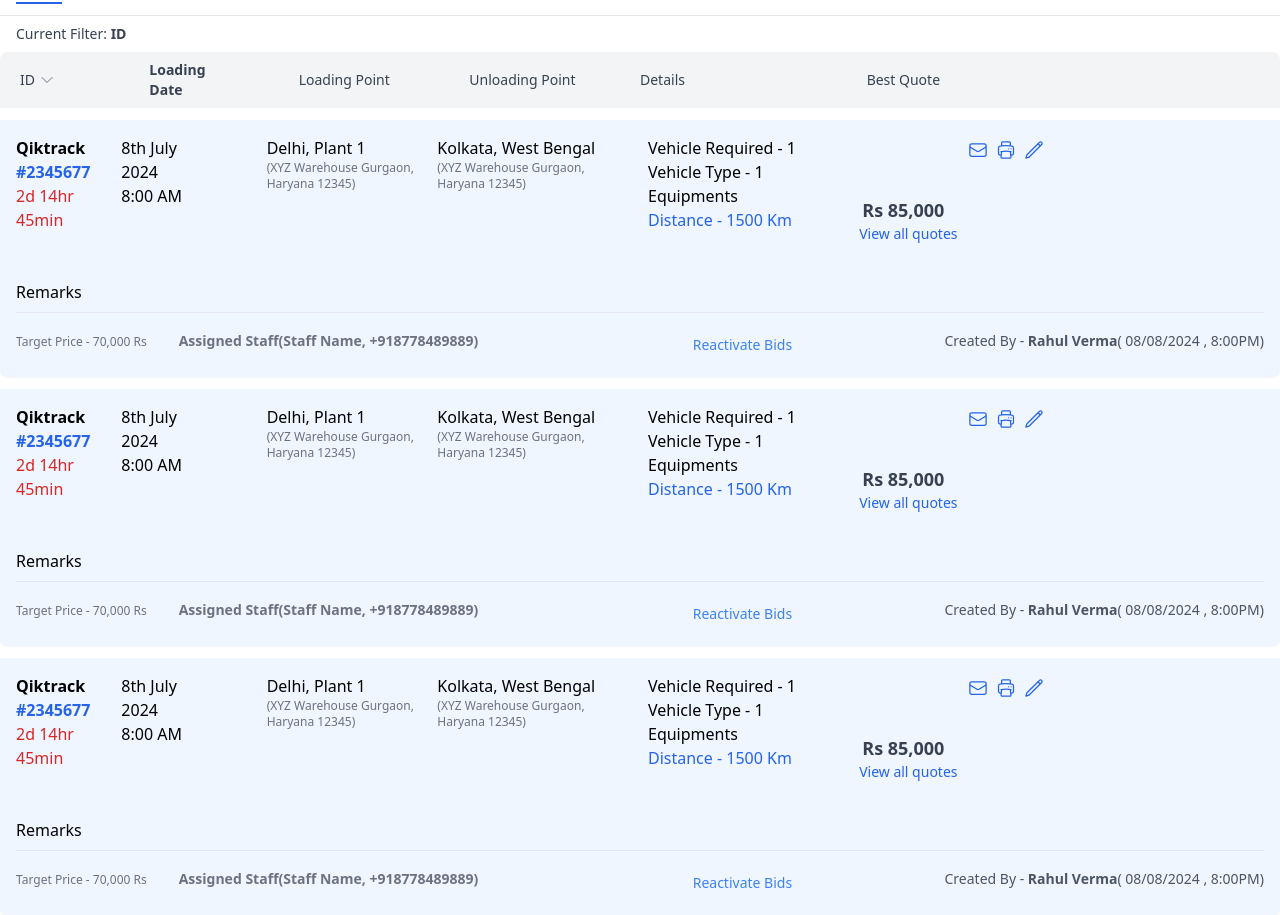
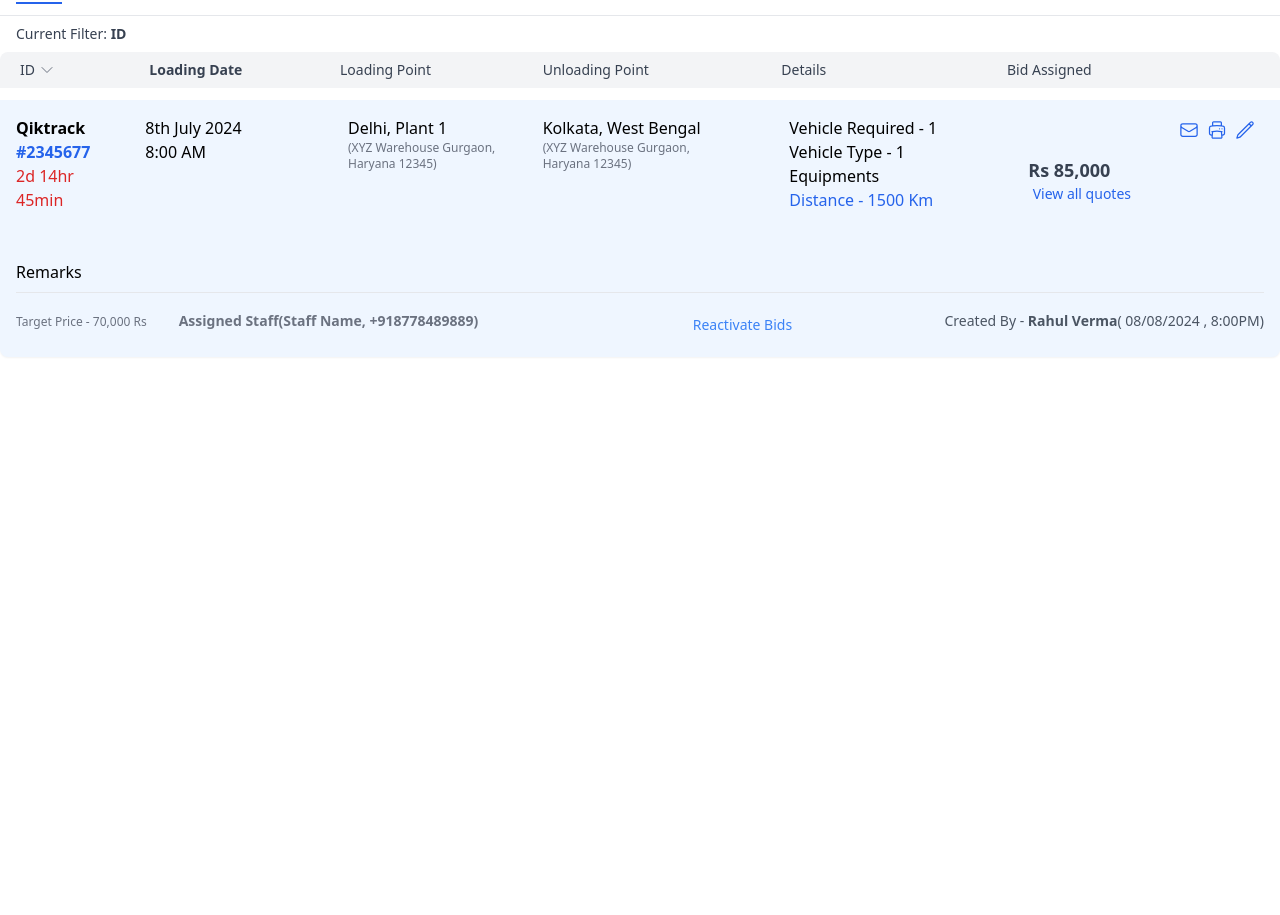
Before and after one commit to Ankit-Coder-latehar/ankit, a React (Create React App) app: page /cancelled in a window 1280 px wide. Shown: the part 209-1124 px from the top of the page. After the commit the page ends 800 px from the top, so only its background shows below. Built offline with nearby package versions, Linux system fonts and the light colour scheme.

Commit message:
my changes

```diff
--- a/src/components/Dashboard/CancelledCard.jsx
+++ b/src/components/Dashboard/CancelledCard.jsx
@@ -139,14 +139,14 @@
             <div className="block text-grey-500 mt-12">Remarks</div>
           </div>
 
-          <div className="col-span-7 md:col-span-1">
-            <span className="block font-medium">8th July 2024</span>
-            <span className="block">8:00 AM</span>
+          <div className="col-span-6 md:col-span-2">
+            <span className="block font-medium ml-6">8th July 2024</span>
+            <span className="block ml-6">8:00 AM</span>
           </div>
 
           <div className="col-span-12 md:col-span-2">
-            <span className="block font-medium ml-10">Delhi, Plant 1</span>
-            <span className="block text-xs text-gray-500 ml-10">(XYZ Warehouse Gurgaon, Haryana 12345)</span>
+            <span className="block font-medium ml-4">Delhi, Plant 1</span>
+            <span className="block text-xs text-gray-500 ml-4">(XYZ Warehouse Gurgaon, Haryana 12345)</span>
           </div>
 
           <div className="col-span-12 md:col-span-2">
@@ -154,17 +154,16 @@
             <span className="block text-xs text-gray-500">(XYZ Warehouse Gurgaon, Haryana 12345)</span>
           </div>
 
-          <div className="col-span-12 md:col-span-2">
+          <div className="col-span-12 md:col-span-2 ml-9">
             <span className="block">Vehicle Required - 1</span>
             <span className="block">Vehicle Type - 1</span>
             <span className="block">Equipments</span>
             <a href="#" className="text-blue-600">Distance - 1500 Km</a>
           </div>
-
-          <div className="col-span-12 md:col-span-1 flex flex-col items-center justify-center relative">
-            <div className="text-lg font-semibold text-gray-700">Rs 85,000</div>
+          <div className="col-span-12 md:col-span-2 flex flex-col items-center justify-center relative ml-9">
+            <div className="text-lg font-semibold text-gray-700 mr-5 mt-[-40px]">Rs 85,000</div>
             <button
-              className="text-blue-600 text-sm mr-[-10px]"
+              className="text-blue-600 text-sm mr-[-5px]"
               onClick={() => setShowModal(true)}
             >
               View all quotes
@@ -198,143 +197,6 @@
       <QuotesModal showModal={showModal} setShowModal={setShowModal} />
       <VendorsModal showVendorsModal={showVendorsModal} setShowVendorsModal={setShowVendorsModal} vendors={vendors} />
 
-      <div className="hidden md:block bg-blue-50 rounded-b-lg p-4 shadow-sm mt-3 relative">
-        <div className="grid grid-cols-12 gap-3 md:gap-4">
-          <div className="col-span-12 md:col-span-1">
-          <span className="block text-black font-semibold">Qiktrack</span>
-            <span className="block text-blue-600 font-semibold">#2345677</span>
-            <span className="block text-red-600">2d 14hr 45min</span>
-            <div className="block text-grey-500 mt-12">Remarks</div>
-          </div>
-
-          <div className="col-span-7 md:col-span-1">
-            <span className="block font-medium">8th July 2024</span>
-            <span className="block">8:00 AM</span>
-          </div>
-
-          <div className="col-span-12 md:col-span-2">
-            <span className="block font-medium ml-10">Delhi, Plant 1</span>
-            <span className="block text-xs text-gray-500 ml-10">(XYZ Warehouse Gurgaon, Haryana 12345)</span>
-          </div>
-
-          <div className="col-span-12 md:col-span-2">
-            <span className="block font-medium">Kolkata, West Bengal</span>
-            <span className="block text-xs text-gray-500">(XYZ Warehouse Gurgaon, Haryana 12345)</span>
-          </div>
-
-          <div className="col-span-12 md:col-span-2">
-            <span className="block">Vehicle Required - 1</span>
-            <span className="block">Vehicle Type - 1</span>
-            <span className="block">Equipments</span>
-            <a href="#" className="text-blue-600">Distance - 1500 Km</a>
-          </div>
-
-          <div className="col-span-12 md:col-span-1 flex flex-col items-center justify-center relative">
-            <div className="text-lg font-semibold text-gray-700">Rs 85,000</div>
-            <button
-              className="text-blue-600 text-sm mr-[-10px]"
-              onClick={() => setShowModal(true)}
-            >
-              View all quotes
-            </button>
-
-            <div className="absolute top-0 right-[-100px] mt-1 mr-1 flex space-x-2">
-              <EnvelopeIcon className="h-5 w-5 text-blue-600" />
-              <PrinterIcon className="h-5 w-5 text-blue-600 cursor-pointer" onClick={handleDownload} />
-              <PencilIcon className="h-5 w-5 text-blue-600 cursor-pointer" />
-            </div>
-          </div>
-        </div>
-
-        <div className="flex justify-between items-center mt-2 border-t pt-2 text-sm text-gray-600">
-          <span className="block text-xs text-gray-500">Target Price - 70,000 Rs
-
-        <span className=" gap-8 text-grey-600 text-sm font-semibold ml-5 px-3 py-1 rounded-lg">
-              Assigned Staff(Staff Name, +918778489889)
-            </span>
-          </span>
-          <button  className="mt-2  text-blue-500 px-3 py-1.5 mr-[-50px] text-sm rounded whitespace-nowrap">
-              Reactivate Bids
-            </button>
-          <div className="mr-15px">Created By - <span className="font-semibold">Rahul Verma</span>
-            <span>( 08/08/2024 ,  8:00PM)</span>
-          </div>
-        </div>
-      </div>
-
-      {/* Include the modal */}
-      <QuotesModal showModal={showModal} setShowModal={setShowModal} />
-      <VendorsModal showVendorsModal={showVendorsModal} setShowVendorsModal={setShowVendorsModal} vendors={vendors} />
-
-
-      <div className="hidden md:block bg-blue-50 rounded-b-lg p-4 shadow-sm mt-3 relative">
-        <div className="grid grid-cols-12 gap-3 md:gap-4">
-          <div className="col-span-12 md:col-span-1">
-          <span className="block text-black font-semibold">Qiktrack</span>
-            <span className="block text-blue-600 font-semibold">#2345677</span>
-            <span className="block text-red-600">2d 14hr 45min</span>
-            <div className="block text-grey-500 mt-12">Remarks</div>
-          </div>
-
-          <div className="col-span-7 md:col-span-1">
-            <span className="block font-medium">8th July 2024</span>
-            <span className="block">8:00 AM</span>
-          </div>
-
-          <div className="col-span-12 md:col-span-2">
-            <span className="block font-medium ml-10">Delhi, Plant 1</span>
-            <span className="block text-xs text-gray-500 ml-10">(XYZ Warehouse Gurgaon, Haryana 12345)</span>
-          </div>
-
-          <div className="col-span-12 md:col-span-2">
-            <span className="block font-medium">Kolkata, West Bengal</span>
-            <span className="block text-xs text-gray-500">(XYZ Warehouse Gurgaon, Haryana 12345)</span>
-          </div>
-
-          <div className="col-span-12 md:col-span-2">
-            <span className="block">Vehicle Required - 1</span>
-            <span className="block">Vehicle Type - 1</span>
-            <span className="block">Equipments</span>
-            <a href="#" className="text-blue-600">Distance - 1500 Km</a>
-          </div>
-
-          <div className="col-span-12 md:col-span-1 flex flex-col items-center justify-center relative">
-            <div className="text-lg font-semibold text-gray-700">Rs 85,000</div>
-            <button
-              className="text-blue-600 text-sm mr-[-10px]"
-              onClick={() => setShowModal(true)}
-            >
-              View all quotes
-            </button>
-
-
-            <div className="absolute top-0 right-[-100px] mt-1 mr-1 flex space-x-2">
-              <EnvelopeIcon className="h-5 w-5 text-blue-600" />
-              <PrinterIcon className="h-5 w-5 text-blue-600 cursor-pointer" onClick={handleDownload} />
-              <PencilIcon className="h-5 w-5 text-blue-600 cursor-pointer" />
-            </div>
-          </div>
-        </div>
-
-        <div className="flex justify-between items-center mt-2 border-t pt-2 text-sm text-gray-600">
-          <span className="block text-xs text-gray-500">Target Price - 70,000 Rs
-
-        <span className=" gap-8 text-grey-600 text-sm font-semibold ml-5 px-3 py-1 rounded-lg">
-              Assigned Staff(Staff Name, +918778489889)
-            </span>
-          </span>
-          <button  className="mt-2  text-blue-500 px-3 py-1.5 mr-[-50px] text-sm rounded whitespace-nowrap ">
-              Reactivate Bids
-            </button>
-          <div className="mr-15px">Created By - <span className="font-semibold">Rahul Verma</span>
-            <span>( 08/08/2024 ,  8:00PM)</span>
-          </div>
-        </div>
-      </div>
-
-      {/* Include the modal */}
-      <QuotesModal showModal={showModal} setShowModal={setShowModal} />
-      <VendorsModal showVendorsModal={showVendorsModal} setShowVendorsModal={setShowVendorsModal} vendors={vendors} />
 
     </>
   );
--- a/src/components/Dashboard/ContractedLane.jsx
+++ b/src/components/Dashboard/ContractedLane.jsx
@@ -51,6 +51,7 @@
           className="absolute top-2 right-2 text-gray-500 hover:text-gray-700"
           onClick={() => setShowModal(false)}
         >
+
         </button>
         <div className="bg-blue-700 text-white p-4 rounded-t-lg flex items-center justify-between">
           <h2 className="text-lg">#7102687</h2>
@@ -218,14 +219,14 @@
             <div className="block text-grey-500 mt-12">Remarks</div>
           </div>
 
-          <div className="col-span-7 md:col-span-1">
-            <span className="block font-medium ml-2">8th July 2024</span>
-            <span className="block ml-2">8:00 AM</span>
+          <div className="col-span-6 md:col-span-2">
+            <span className="block font-medium ml-6">8th July 2024</span>
+            <span className="block ml-6">8:00 AM</span>
           </div>
 
           <div className="col-span-12 md:col-span-2">
-            <span className="block font-medium ml-10">Delhi, Plant 1</span>
-            <span className="block text-xs text-gray-500 ml-10">(XYZ Warehouse Gurgaon, Haryana 12345)</span>
+            <span className="block font-medium ml-4">Delhi, Plant 1</span>
+            <span className="block text-xs text-gray-500 ml-4">(XYZ Warehouse Gurgaon, Haryana 12345)</span>
           </div>
 
           <div className="col-span-12 md:col-span-2">
@@ -233,17 +234,17 @@
             <span className="block text-xs text-gray-500">(XYZ Warehouse Gurgaon, Haryana 12345)</span>
           </div>
 
-          <div className="col-span-12 md:col-span-2">
+          <div className="col-span-12 md:col-span-2 ml-9">
             <span className="block">Vehicle Required - 1</span>
             <span className="block">Vehicle Type - 1</span>
             <span className="block">Equipments</span>
             <a href="#" className="text-blue-600">Distance - 1500 Km</a>
           </div>
 
-          <div className="col-span-12 md:col-span-1 flex flex-col items-center justify-center relative">
-            <div className="text-lg font-semibold text-gray-700">Rs 85,000</div>
+          <div className="col-span-12 md:col-span-2 flex flex-col items-center justify-center relative ml-9">
+            <div className="text-lg font-semibold text-gray-700 mr-5">Rs 85,000</div>
             <button
-              className="text-blue-600 text-sm mr-[-10px]"
+              className="text-blue-600 text-sm mr-[-4px]"
               onClick={() => setShowModal(true)}
             >
               View all quotes
--- a/src/components/Dashboard/CounterCard.jsx
+++ b/src/components/Dashboard/CounterCard.jsx
@@ -145,14 +145,14 @@
             <div className="block text-grey-500 mt-12">Remarks</div>
           </div>
 
-          <div className="col-span-7 md:col-span-1">
+          <div className="col-span-6 md:col-span-2 ml-6">
             <span className="block font-medium">8th July 2024</span>
             <span className="block">8:00 AM</span>
           </div>
 
           <div className="col-span-12 md:col-span-2">
-            <span className="block font-medium ml-10">Delhi, Plant 1</span>
-            <span className="block text-xs text-gray-500 ml-10">(XYZ Warehouse Gurgaon, Haryana 12345)</span>
+            <span className="block font-medium ml-4">Delhi, Plant 1</span>
+            <span className="block text-xs text-gray-500 ml-4">(XYZ Warehouse Gurgaon, Haryana 12345)</span>
           </div>
 
           <div className="col-span-12 md:col-span-2">
@@ -160,7 +160,7 @@
             <span className="block text-xs text-gray-500">(XYZ Warehouse Gurgaon, Haryana 12345)</span>
           </div>
 
-          <div className="col-span-12 md:col-span-2">
+          <div className="col-span-12 md:col-span-2 ml-9">
             <span className="block">Vehicle Required - 1</span>
             <span className="block">Vehicle Type - 1</span>
             <span className="block">Equipments</span>
@@ -168,8 +168,8 @@
 
           </div>
 
-          <div className="col-span-12 md:col-span-1 flex flex-col items-center justify-center relative">
-            <div className="text-lg font-semibold text-gray-700 ml-5">Counter(46)</div>
+          <div className="col-span-12 md:col-span-2 flex flex-col items-center justify-center relative ml-4">
+            <div className="text-lg font-semibold text-gray-700 ml-4 mt-[-25px]">Counter(46)</div>
 
            <div>
             <span className='ml-4'></span>
--- a/src/components/Dashboard/ResultCard.jsx
+++ b/src/components/Dashboard/ResultCard.jsx
@@ -225,14 +225,14 @@
             <div className="block text-grey-500 mt-12">Remarks</div>
           </div>
 
-          <div className="col-span-7 md:col-span-1">
-            <span className="block font-medium">8th July 2024</span>
-            <span className="block">8:00 AM</span>
+          <div className="col-span-6 md:col-span-2">
+            <span className="block font-medium ml-6">8th July 2024</span>
+            <span className="block ml-6">8:00 AM</span>
           </div>
 
           <div className="col-span-12 md:col-span-2">
-            <span className="block font-medium ml-10">Delhi, Plant 1</span>
-            <span className="block text-xs text-gray-500 ml-10">(XYZ Warehouse Gurgaon, Haryana 12345)</span>
+            <span className="block font-medium ml-4">Delhi, Plant 1</span>
+            <span className="block text-xs text-gray-500 ml-4">(XYZ Warehouse Gurgaon, Haryana 12345)</span>
           </div>
 
           <div className="col-span-12 md:col-span-2">
@@ -240,21 +240,20 @@
             <span className="block text-xs text-gray-500">(XYZ Warehouse Gurgaon, Haryana 12345)</span>
           </div>
 
-          <div className="col-span-12 md:col-span-2">
+          <div className="col-span-12 md:col-span-2 ml-9">
             <span className="block">Vehicle Required - 1</span>
             <span className="block">Vehicle Type - 1</span>
             <span className="block">Equipments</span>
             <a href="#" className="text-blue-600">Distance - 1500 Km</a>
-
           </div>
 
-          <div className="col-span-12 md:col-span-1 flex flex-col items-center justify-center relative">
+          <div className="col-span-12 md:col-span-2 flex flex-col items-center justify-center relative ml-9 ">
             <div className="text-lg font-semibold text-gray-700"></div>
-            <span className='ml-2 '>Rs 90000</span>
+            <span className='mt-[-30px] mr-20'>Rs 90000</span>
            <div>
-            <span className='ml-6'>Vendor</span>
+            <span className='mt-[-30px] mr-2'>Vendor</span>
            <button
-              className="text-blue-600 text-sm ml-5"
+              className="text-blue-600 text-sm"
               onClick={() => setShowVendorDetailsModal(true)}
             >
              (vendor info)
--- a/src/components/Dashboard/ResultTableHeader.jsx
+++ b/src/components/Dashboard/ResultTableHeader.jsx
@@ -8,19 +8,19 @@
         <span className="text-sm font-medium text-gray-700 ml-3">ID</span>
         <ChevronDownIcon className="h-4 w-4 text-gray-500" />
       </div>
-    <div className="col-span-1 flex items-center">
-      <span className="text-sm right-font-medium text-gray-700 font-semibold ml-4">Loading Date</span>
+      <div className="col-span-2 flex items-center">
+        <span className="text-sm right-font-medium text-gray-700 font-semibold ml-9">Loading Date</span>
       </div>
       <div className="col-span-2 flex items-center">
-      <span className="text-sm font-medium text-gray-700 ml-14">Loading Point</span>
+        <span className="text-sm font-medium text-gray-700 ml-4">Loading Point</span>
       </div>
       <div className="col-span-2 flex items-center">
-      <span className="text-sm font-medium text-gray-700">Unloading Point</span>
+        <span className="text-sm font-medium text-gray-700 ml-2">Unloading Point</span>
       </div>
-    <div className="col-span-2 flex items-center">
-      <span className="text-sm font-medium text-gray-700">Details</span>
+      <div className="col-span-2 flex  ml-9">
+        <span className="text-sm font-medium text-gray-700 ">Details</span>
       </div>
-    <div className="col-span-1 flex items-center justify-center">
+      <div className="col-span-2 flex items-center justify-center mr-6">
         <span className="text-sm font-medium text-gray-700">Bid Assigned</span>
       </div>
     </div>
--- a/src/components/Dashboard/TableHeader.jsx
+++ b/src/components/Dashboard/TableHeader.jsx
@@ -8,19 +8,19 @@
         <span className="text-sm font-medium text-gray-700 ml-3">ID</span>
         <ChevronDownIcon className="h-4 w-4 text-gray-500" />
       </div>
-      <div className="col-span-1 flex items-center">
+      <div className="col-span-2 flex items-center">
         <span className="text-sm right-font-medium text-gray-700 font-semibold ml-9">Loading Date</span>
       </div>
       <div className="col-span-2 flex items-center">
-        <span className="text-sm font-medium text-gray-700 ml-20">Loading Point</span>
+        <span className="text-sm font-medium text-gray-700 ml-4">Loading Point</span>
       </div>
       <div className="col-span-2 flex items-center">
-        <span className="text-sm font-medium text-gray-700 ml-10">Unloading Point</span>
+        <span className="text-sm font-medium text-gray-700 ml-2">Unloading Point</span>
       </div>
-      <div className="col-span-2 flex items-center">
-        <span className="text-sm font-medium text-gray-700">Details</span>
+      <div className="col-span-2 flex  ml-9">
+        <span className="text-sm font-medium text-gray-700 ">Details</span>
       </div>
-      <div className="col-span-1 flex items-center justify-center">
+      <div className="col-span-2 flex items-center justify-center">
         <span className="text-sm font-medium text-gray-700">Best Quote</span>
       </div>
     </div>
--- a/src/pages/bids/Cancelled.jsx
+++ b/src/pages/bids/Cancelled.jsx
@@ -5,6 +5,7 @@
 import ContractCard from '../../components/Dashboard/ContractedLane';
 import TableHeader from '../../components/Dashboard/TableHeader';
 import CancelledCard from '../../components/Dashboard/CancelledCard';
+import ResultTableHeader from '../../components/Dashboard/ResultTableHeader';
 
 const Cancelled = () => {
 
@@ -13,7 +14,7 @@
       <Header />
       <HeaderToolbar />
       <TabSection  />
-      <TableHeader />
+      <ResultTableHeader/>
       <CancelledCard/>
     </div>
   );
```
Also changed, not shown: src/components/Dashboard/CounterHeader.jsx (+7 -7 lines). Lines whose indentation alone changed are shown as unchanged.
